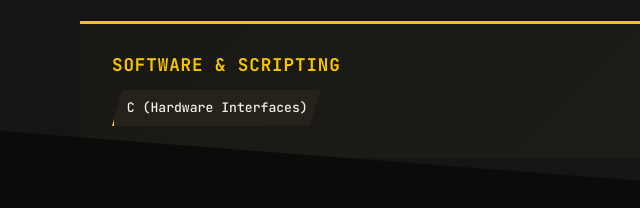
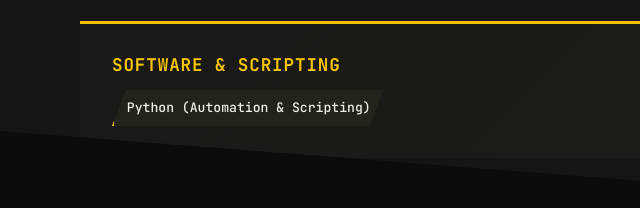
Before and after one commit to lingamcharan09-design/lingamcharan-portfolio, a website: page index.html in a window 1280 px wide. Shown: the part 2432-2640 px from the top of the page, 0-640 px from the left. Drawn offline with nearby package versions, Linux system fonts and the light colour scheme; a web font is replaced by a local one.

Commit message:
fix(skills): replace C with Python in Software & Scripting category

```diff
--- a/index.html
+++ b/index.html
@@ -1556,7 +1556,7 @@
                 <div class="skill-card rev-in" style="transition-delay: 200ms;">
                     <h3 class="skill-cat label-font">Software & Scripting</h3>
                     <div class="skill-tags">
-                        <span class="skill-tag">C (Hardware Interfaces)</span>
+                        <span class="skill-tag">Python (Automation & Scripting)</span>
                     </div>
                 </div>
             </div>
```
